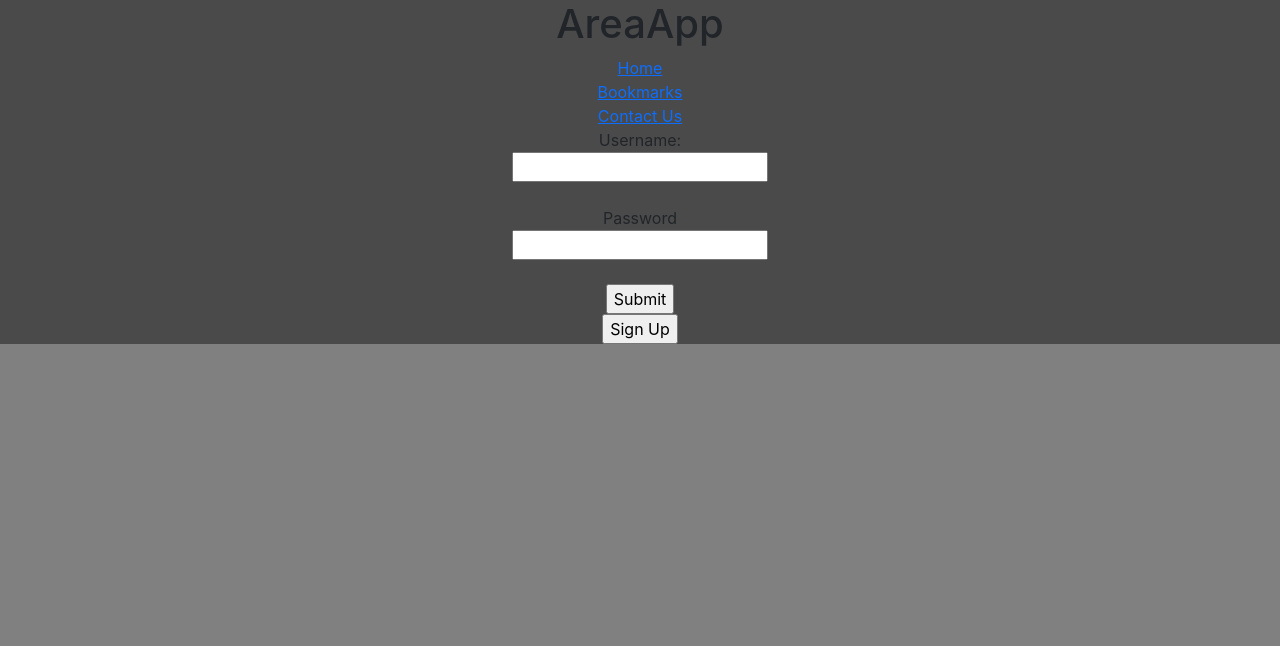
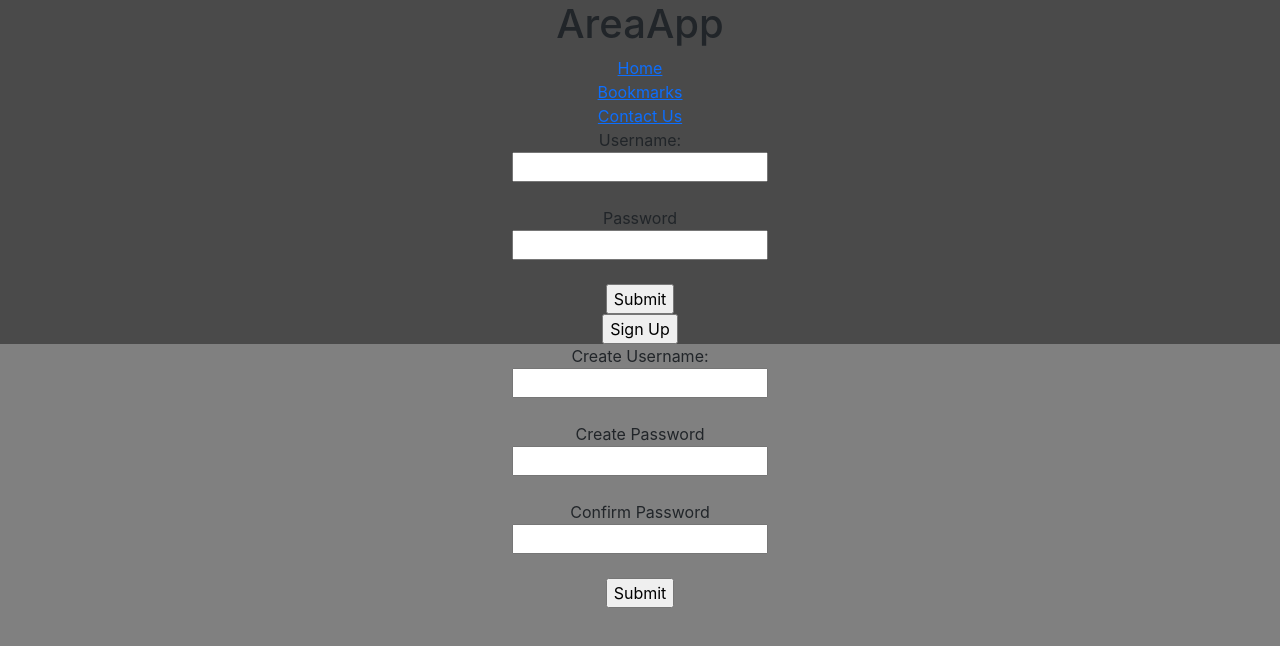
Before and after one commit to peachyGB/area-apps-frontend, a React (Create React App) app: page /signup in a window 1280 px wide. Shown: the top 646 px of the page. Built offline with nearby package versions, Linux system fonts and the light colour scheme; no server answers.

Commit message:
created signup/login

```diff
--- a/src/App.js
+++ b/src/App.js
@@ -1,13 +1,27 @@
 import "./App.css";
 import Pages from "./Components/Pages";
 import Header from "./Components/Header";
-import React from "react";
+import React, { useState, useEffect } from "react";
 
 function App() {
+  const [user, setUser] = useState(null);
+
+  function onLogout() {
+    setUser(null);
+  }
+
+  useEffect(() => {
+    fetch("http://localhost:3000/me").then((response) => {
+      if (response.ok) {
+        response.json().then((user) => setUser(user));
+      }
+    });
+  }, []);
+
   return (
     <div className="App">
-      <Header />
-      <Pages />
+      <Header onLogin={setUser} user={user} onLogout={onLogout} />
+      <Pages setUser={setUser} user={user} />
     </div>
   );
 }
--- a/src/Components/Bookmarks.js
+++ b/src/Components/Bookmarks.js
@@ -1,7 +1,18 @@
-import React from "react";
+import React, { useEffect } from "react";
 
 function Bookmarks() {
-  return <div>Bookmarks</div>;
+  useEffect(() => {
+    fetch("http://localhost:3000/interactions").then((response) => {
+      if (response.ok) {
+        response.json().then((user) => console.log(user));
+      }
+    });
+  }, []);
+
+  return;
+  <div>
+    <div></div>
+  </div>;
 }
 
 export default Bookmarks;
--- a/src/Components/Header.js
+++ b/src/Components/Header.js
@@ -1,27 +1,78 @@
-import React from "react";
+import React, { useState } from "react";
 import NavBar from "./NavBar";
+import { Link } from "react-router-dom";
 
-function Header() {
+function Header({ onLogin, onLogout, user }) {
+  const [username, setUsername] = useState("");
+  const [password, setPassword] = useState("");
+
+  function handleSubmit(e) {
+    e.preventDefault();
+
+    const loginInfo = {
+      username: username,
+      password: password,
+    };
+
+    fetch("http://localhost:3000/login", {
+      method: "POST",
+      headers: {
+        "Content-Type": "application/json",
+      },
+      body: JSON.stringify(loginInfo),
+    })
+      .then((r) => r.json())
+      .then((user) => onLogin(user));
+  }
+
+  function handleLogout() {
+    fetch("http://localhost:3000/logout", {
+      method: "DELETE",
+    }).then(() => onLogout());
+  }
+
+  if (user) {
     return (
       <div id="header">
         <h1 id="logo">AreaApp</h1>
         <NavBar />
-      <form>
+        <button onClick={handleLogout}>Logout</button>
+      </div>
+    );
+  } else {
+    return (
+      <div id="header">
+        <h1 id="logo">AreaApp</h1>
+        <NavBar />
+        <form onSubmit={handleSubmit}>
           <label htmlFor="username">Username:</label>
           <br />
-        <input type="text" id="username" />
+          <input
+            type="text"
+            id="username"
+            value={username}
+            onChange={(e) => setUsername(e.target.value)}
+          />
           <br />
           <br />
           <label htmlFor="password">Password</label>
           <br />
-        <input type="password" id="password" />
+          <input
+            type="password"
+            id="password"
+            value={password}
+            onChange={(e) => setPassword(e.target.value)}
+          />
           <br />
           <br />
           <input type="submit" value="Submit"></input>
         </form>
+        <Link exact to="/signup">
           <input type="button" value="Sign Up"></input>
+        </Link>
       </div>
     );
   }
+}
 
 export default Header;
--- a/src/Components/Pages.js
+++ b/src/Components/Pages.js
@@ -3,9 +3,10 @@ import Home from "./Home";
 import Results from "./Results";
 import Bookmarks from "./Bookmarks";
 import Contact from "./Contact";
+import SignUp from "./SignUp";
 import { Switch, Route } from "react-router-dom";
 
-function Pages() {
+function Pages({ setUser, user }) {
   const [searchResults, setSearchResults] = useState(null);
 
   return (
@@ -20,6 +21,9 @@ function Pages() {
         <Route path="/contact">
           <Contact />
         </Route>
+        <Route path="/signup">
+          <SignUp setUser={setUser} user={user} />
+        </Route>
         <Route exact path="/">
           <Home setSearchResults={setSearchResults} />
         </Route>
--- /dev/null
+++ b/src/Components/SignUp.js
@@ -0,0 +1,71 @@
+import React, { useState } from "react";
+
+function SignUp({ user, setUser }) {
+  const [newUser, setNewUser] = useState("");
+  const [newPassword, setNewPassword] = useState("");
+  const [checkPassword, setCheckPassword] = useState("");
+
+  function handleSignUp(e) {
+    e.preventDefault();
+    const newAccount = {
+      username: newUser,
+      password: newPassword,
+      admin: false,
+    };
+    fetch("http://localhost:3000/users", {
+      method: "POST",
+      headers: { "Content-Type": "application/json" },
+      body: JSON.stringify(newAccount),
+    })
+      .then((r) => r.json())
+      .then((resp) => setUser(resp.username));
+  }
+  // #### NEED TO VALIDATE MATCHING PASSWORDS AND THAT USERNAME DOES NOT ALREADY EXIST ####
+  if (user) {
+    return (
+      <div>
+        <h3>You are already logged in.</h3>
+      </div>
+    );
+  } else {
+    return (
+      <div>
+        <form onSubmit={handleSignUp}>
+          <label htmlFor="username">Create Username:</label>
+          <br />
+          <input
+            type="text"
+            id="newUser"
+            value={newUser}
+            onChange={(e) => setNewUser(e.target.value)}
+          />
+          <br />
+          <br />
+          <label htmlFor="password">Create Password</label>
+          <br />
+          <input
+            type="password"
+            id="newPassword"
+            value={newPassword}
+            onChange={(e) => setNewPassword(e.target.value)}
+          />
+          <br />
+          <br />
+          <label htmlFor="password">Confirm Password</label>
+          <br />
+          <input
+            type="password"
+            id="passwordCheck"
+            value={checkPassword}
+            onChange={(e) => setCheckPassword(e.target.value)}
+          />
+          <br />
+          <br />
+          <input type="submit" value="Submit"></input>
+        </form>
+      </div>
+    );
+  }
+}
+
+export default SignUp;
```
Lines whose indentation alone changed are shown as unchanged.
